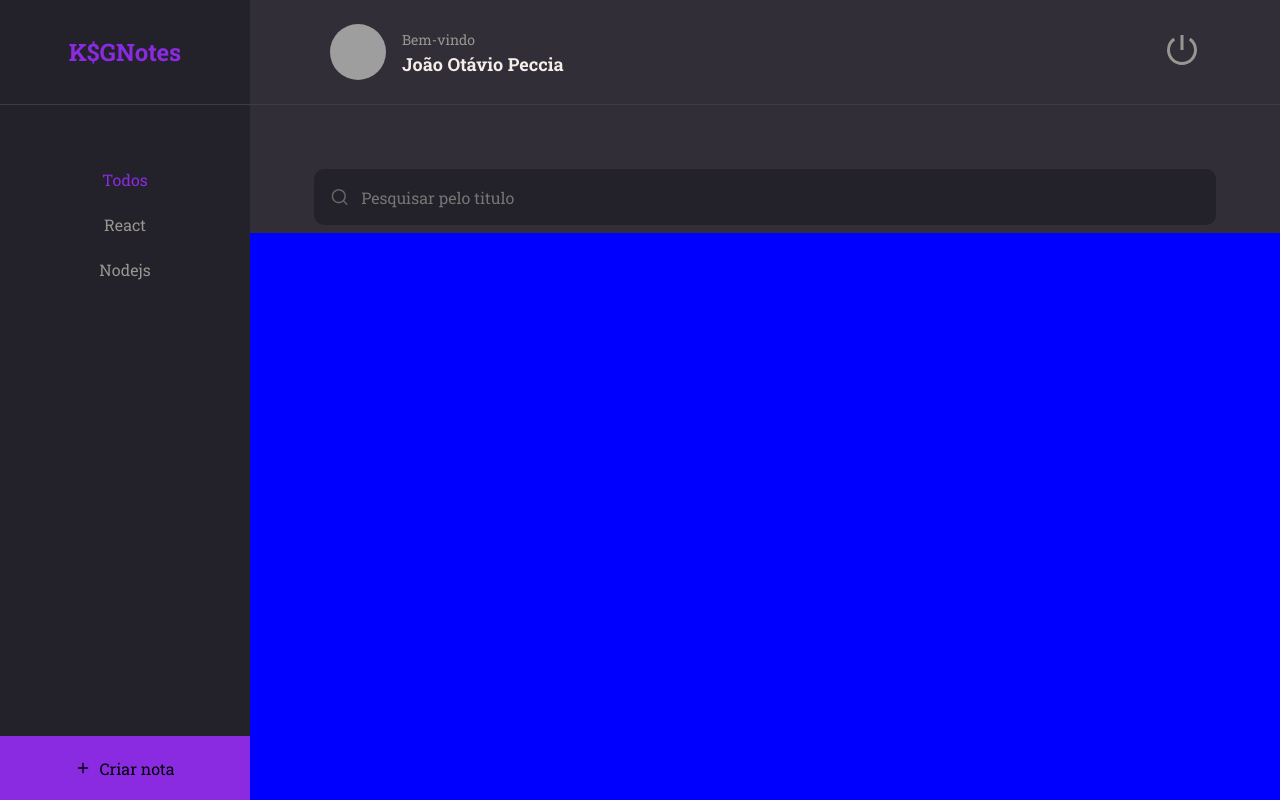
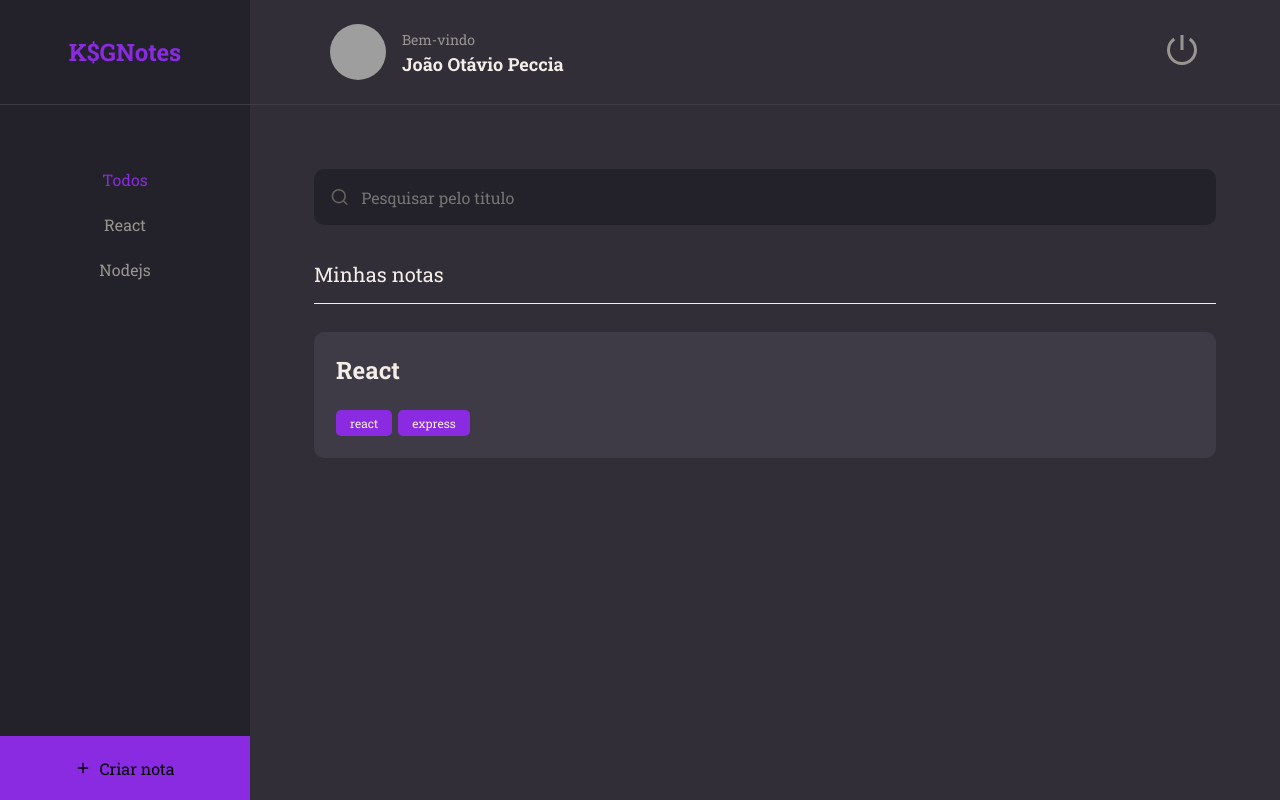
Before and after one commit to jpeccia/ksgnotes, a React (Vite) app: page / in a window 1280 px wide. Built offline with nearby package versions, Linux system fonts and the light colour scheme; grey boxes are pictures that could not be loaded.

Commit message:
feat: add note component

```diff
--- /dev/null
+++ b/src/components/Note/index.jsx
@@ -0,0 +1,21 @@
+import { Container } from './styles';
+import { Tag } from '../Tag'
+
+export function Note({data, ...rest}){
+    return(
+        <Container {...rest}>
+            <h1>{data.title}</h1>
+
+            {
+                data.tags &&
+                <footer>
+                    {
+                        data.tags.map(tag => <Tag key={tag.id} title={tag.name}/>)
+                    }
+                </footer>
+            }
+        </Container>
+    )
+}
+
+Note.propTypes;
--- /dev/null
+++ b/src/components/Note/styles.js
@@ -0,0 +1,26 @@
+import styled from "styled-components";
+
+export const Container = styled.button`
+  width: 100%;
+  background-color: ${({ theme }) => theme.COLORS.BACKGROUND_700};
+
+  border: none;
+  border-radius: 10px;
+
+  padding: 22px;
+  margin-bottom: 16px;
+
+  > h1 {
+    flex: 1;
+    text-align: left;
+    font-weight: 700;
+    font-size: 24px;
+    color: ${({ theme }) => theme.COLORS.WHITE};
+  }
+
+  > footer {
+    width: 100%;
+    display: flex;
+    margin-top: 24px;
+  }
+`;
--- a/src/pages/Home/index.jsx
+++ b/src/pages/Home/index.jsx
@@ -1,10 +1,11 @@
 import { FiPlus, FiSearch } from 'react-icons/fi'
+
 import { Container, Brand, Menu, Search, Content, NewNote } from './styles'
 
+import { Input } from '../../components/Input'
+import { Note } from '../../components/Note'
 import { Header } from '../../components/Header'
-import { Input } from '../../components/Input'
-
-
+import { Section } from '../../components/Section'
 import { ButtonText } from '../../components/ButtonText'
 
 
@@ -28,6 +29,16 @@
             </Search>
 
             <Content>
+                <Section title="Minhas notas">
+                    <Note data={{
+                        title: 'React',
+                        tags: [
+                            {id: "1", name: 'react'},
+                            {id: "2", name: 'express'}
+                            ]
+                            }}
+                            />
+                </Section>
 
             </Content>
 
--- a/src/pages/Home/styles.js
+++ b/src/pages/Home/styles.js
@@ -52,7 +52,8 @@
 
 export const Content = styled.div`
   grid-area: content;
-  background: blue;
+  padding: 0 64px;
+  overflow-y: auto;
 `;
 
 export const NewNote = styled.button`
```
